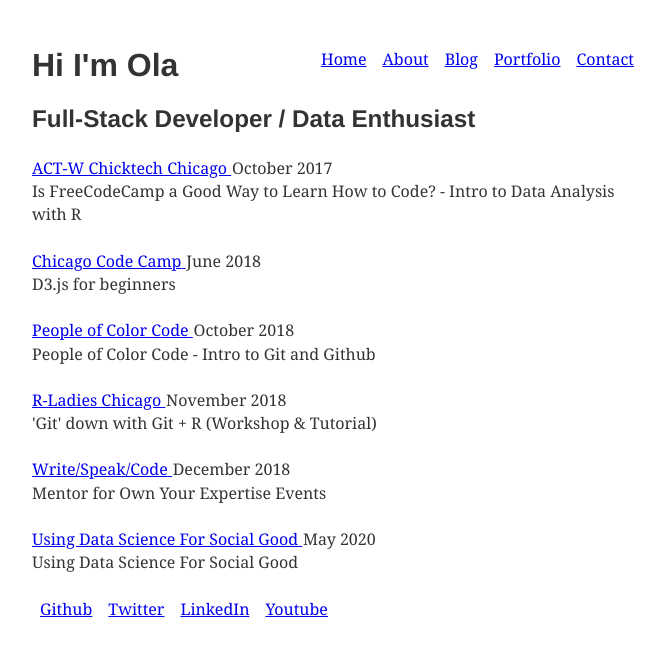
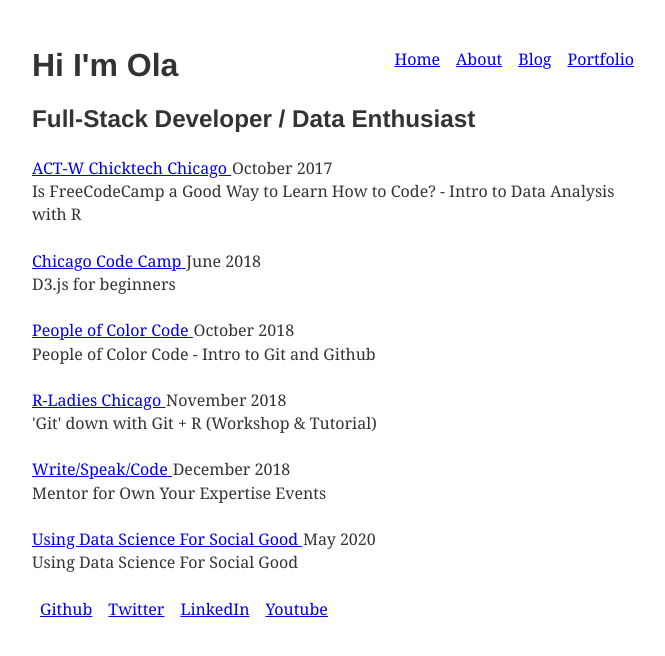
Before and after one commit to zaynaib/gatsby_site, a Gatsby site: page / in a window 1280 px wide. Shown: the whole page, without its empty margins (299-964 px from the left). Built offline with nearby package versions, Linux system fonts and the light colour scheme; Gatsby itself is replaced by a stand-in of ours.

Commit message:
delete contact from link

```diff
--- a/src/components/layout.js
+++ b/src/components/layout.js
@@ -23,7 +23,6 @@
         <ListLink to="/about/">About</ListLink>
         <ListLink to="/posts/">Blog</ListLink>
         <ListLink to="/portfolio/">Portfolio</ListLink>
-        <ListLink to="/contact/">Contact</ListLink>
       </ul>
       </nav>
 
```
